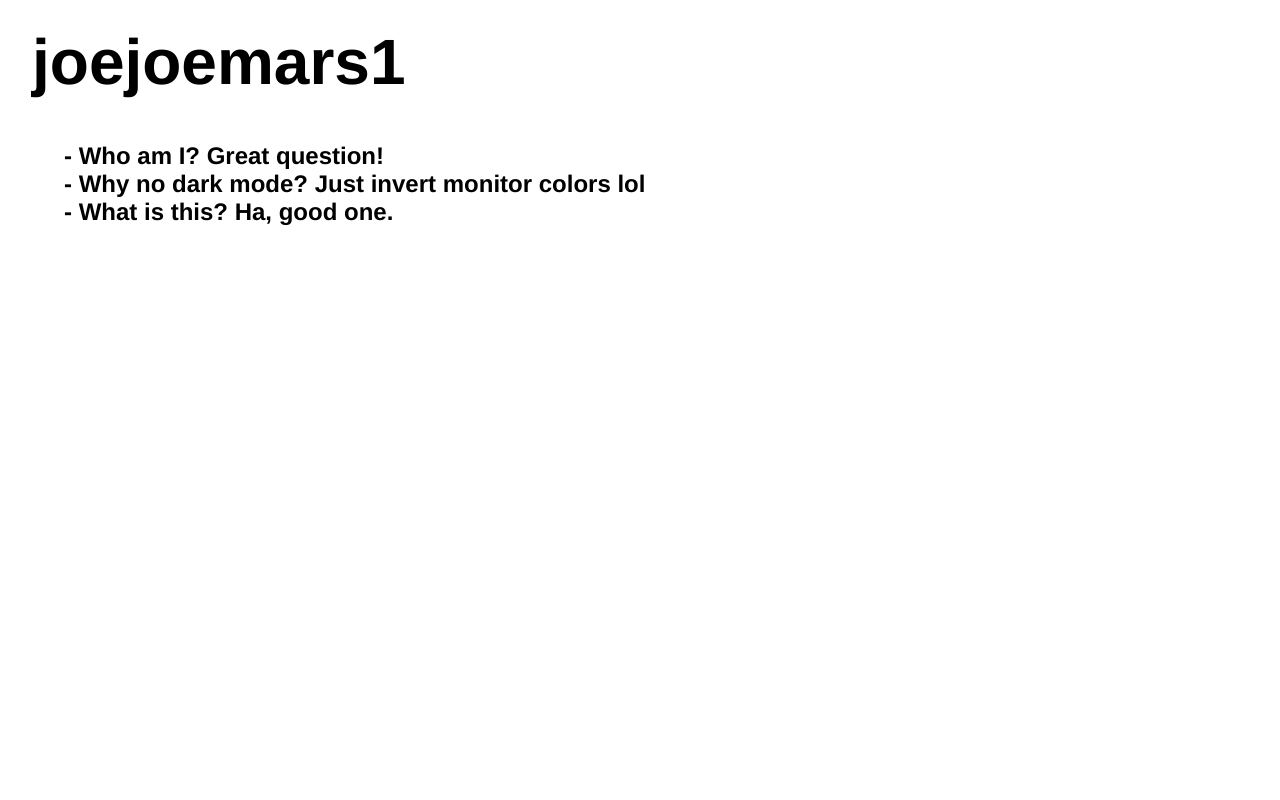
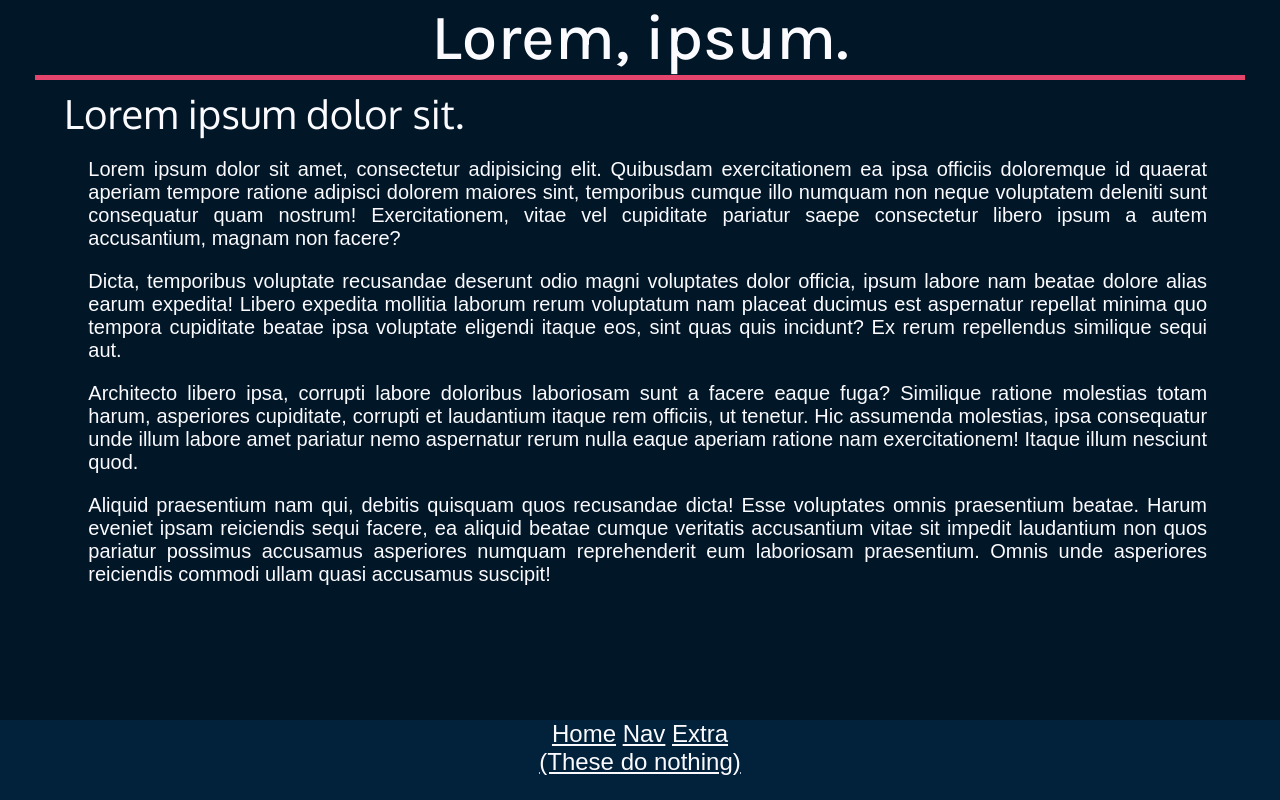
Before and after one commit to joejoemars1/joejoemars1.github.io, a plain HTML site: page index.html in a window 1280 px wide. Drawn offline with Linux system fonts and the light colour scheme; a web font is replaced by a local one.

Commit message:
Changed the design

```diff
--- a/index.html
+++ b/index.html
@@ -6,16 +6,40 @@
     <title>"Archaea1"</title>
   </head>
 
-    <h1 id="header" style="font-size: 4em;">
-        joejoemars1
-    </h1>
+    <div id="main">
 
-    <h2 id="description">
-      - Who am I? Great question!
+        <div class="title">Lorem, ipsum.</div>
+
+        <div class="subtitle">Lorem ipsum dolor sit.
+
+          <div class="content">
+
+            <p>Lorem ipsum dolor sit amet, consectetur adipisicing elit. Quibusdam exercitationem ea ipsa officiis doloremque id quaerat aperiam tempore ratione adipisci dolorem maiores sint, temporibus cumque illo numquam non neque voluptatem deleniti sunt consequatur quam nostrum! Exercitationem, vitae vel cupiditate pariatur saepe consectetur libero ipsum a autem accusantium, magnam non facere?</p>
+
+            <p>Dicta, temporibus voluptate recusandae deserunt odio magni voluptates dolor officia, ipsum labore nam beatae dolore alias earum expedita! Libero expedita mollitia laborum rerum voluptatum nam placeat ducimus est aspernatur repellat minima quo tempora cupiditate beatae ipsa voluptate eligendi itaque eos, sint quas quis incidunt? Ex rerum repellendus similique sequi aut.</p>
+
+            <p>Architecto libero ipsa, corrupti labore doloribus laboriosam sunt a facere eaque fuga? Similique ratione molestias totam harum, asperiores cupiditate, corrupti et laudantium itaque rem officiis, ut tenetur. Hic assumenda molestias, ipsa consequatur unde illum labore amet pariatur nemo aspernatur rerum nulla eaque aperiam ratione nam exercitationem! Itaque illum nesciunt quod.</p>
+
+            <p>Aliquid praesentium nam qui, debitis quisquam quos recusandae dicta! Esse voluptates omnis praesentium beatae. Harum eveniet ipsam reiciendis sequi facere, ea aliquid beatae cumque veritatis accusantium vitae sit impedit laudantium non quos pariatur possimus accusamus asperiores numquam reprehenderit eum laboriosam praesentium. Omnis unde asperiores reiciendis commodi ullam quasi accusamus suscipit!</p>
+
+          </div>
+
+        </div>
+
+    </div>
+
+    <footer>
+
+      <a>Home</a>
+
+      <a>Nav</a>
+
+      <a>Extra</a>
+
       <br>
-      - Why no dark mode? Just invert monitor colors lol
-      <br>
-      - What is this? Ha, good one.
-    </h2>
+
+      <a>(These do nothing)</a>
+
+    </footer>
 
 </html>
--- a/styles.css
+++ b/styles.css
@@ -1,15 +1,64 @@
-body {
-	margin: 0px;
-	font-family: 'Franklin Gothic Medium', 'Arial Narrow', Arial, sans-serif;
+
+@import url('https://fonts.googleapis.com/css2?family=Hind+Madurai:wght@300&family=Karla:wght@500&family=Oxygen&display=swap');
+
+:root {
+	--background-color: #011627;
+	--background-color-light: hsl(207, 95%, 12%);
+	--accent-color: #e5446d;
+	--text-color: #fbfbff;
 }
 
-#header {
-	padding-top: 25px;
-	padding-left: 2.5%;
+body {
+	background-color: var(--background-color);
+	margin: 0;
 }
 
-#description {
-	padding-left: 5%;
-	max-width: 100%;
-	padding-right: 5%
+footer {
+	background-color: var(--background-color-light);
+	min-height: 10vh;
+	text-align: center;
+
+	color: var(--text-color);;
+	font-family: 'Hind Madurai', sans-serif;
+	font-size: 1.5rem;
 }
+
+a {
+	text-decoration: underline;
+	cursor: pointer;
+}
+
+#main {
+	min-height: 90vh;
+	flex-direction: column;
+	display: flex;
+	flex: 1;
+	word-wrap: break-word;
+}
+
+.title {
+	color: var(--text-color);
+	font-family: 'Karla', sans-serif;
+	font-size: 4rem;
+	text-align: center;
+	box-shadow: 0px 40px 0px -35px var(--accent-color);
+}
+
+.subtitle {
+	color: var(--text-color);;
+	font-family: 'Oxygen', sans-serif;
+	font-size: 2.5rem;
+	margin-top: 1%;
+	margin-left: 5%;
+	text-align: initial;
+}
+
+.content {
+	color: var(--text-color);;
+	font-family: 'Hind Madurai', sans-serif;
+	font-size: 1.25rem;
+	text-align: justify;
+	margin-bottom: 2%;
+	margin-left: 2%;
+	margin-right: 6%;
+}
```
